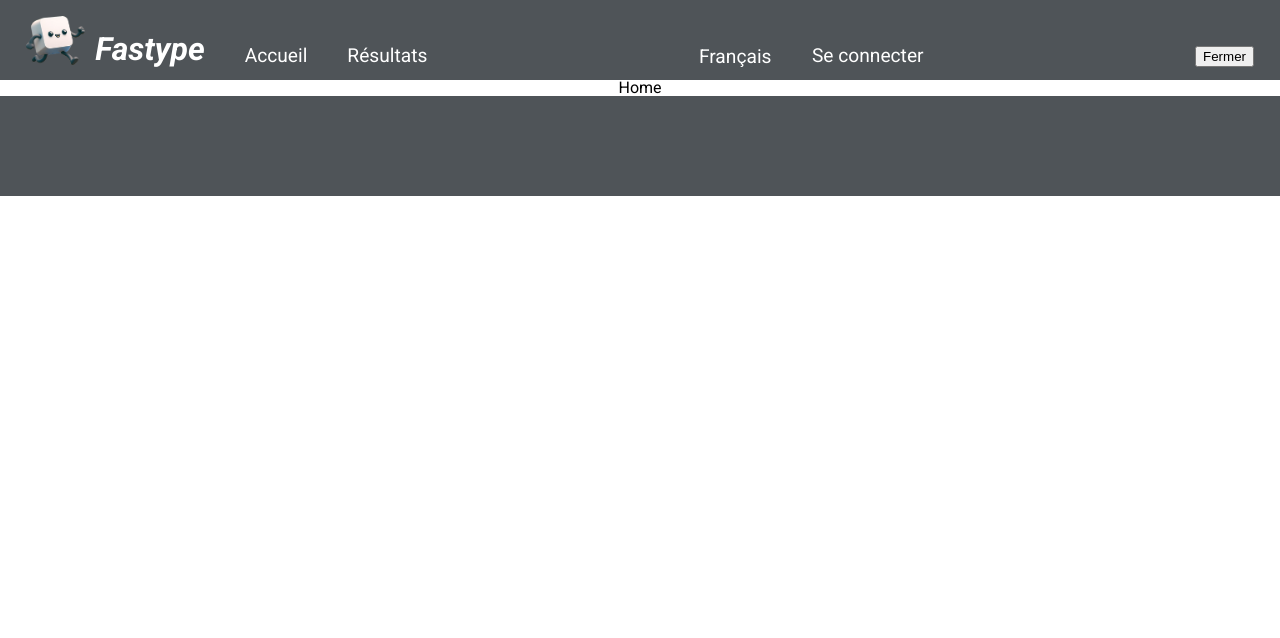
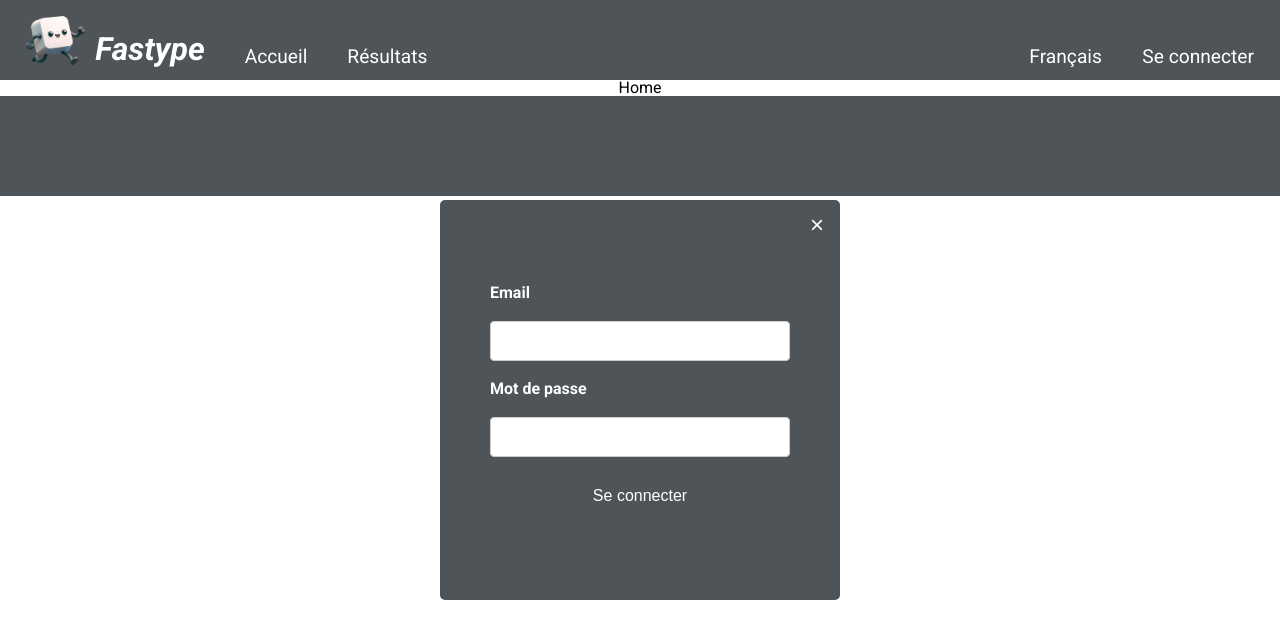
Before and after one commit to Incisif/fastype, a React (Vite) app in the folder fastype/: page / in a window 1280 px wide. Both pictures are taken after a click on the link "Se connecter". Shown: the top 638 px of the page. Built offline with nearby package versions, Linux system fonts and the light colour scheme.

Commit message:
-Global CSS variables created. -Redux store typed -Login thunk created using Firebase SDK. -Firebase configuration file created. -User slice created. -Login modal implemented. -Provider configured.

```diff
--- a/fastype/package.json
+++ b/fastype/package.json
@@ -11,8 +11,11 @@
   },
   "dependencies": {
     "@reduxjs/toolkit": "^1.9.7",
+    "@types/react-redux": "^7.1.27",
+    "firebase": "^10.5.0",
     "react": "^18.2.0",
     "react-dom": "^18.2.0",
+    "react-redux": "^8.1.3",
     "react-router-dom": "^6.16.0",
     "styled-components": "^6.0.8"
   },
--- a/fastype/src/App.tsx
+++ b/fastype/src/App.tsx
@@ -1,5 +1,12 @@
+import React, { useEffect } from 'react';
+import { initFirebase } from './firebaseConfig';  // Assurez-vous que le chemin est correct
 import Router from "./router";
+
 const App: React.FunctionComponent = () => {
+  useEffect(() => {
+    initFirebase();
+  }, []);
+
   return <Router />;
 };
 
--- a/fastype/src/components/LoginModal/index.tsx
+++ b/fastype/src/components/LoginModal/index.tsx
@@ -1,14 +1,112 @@
+import styled from "styled-components";
+import { useSelector, useDispatch } from "react-redux";
+import { loginUserThunk } from "../../features/user/userThunks.ts";
+import { RootState } from "../../store/store.ts";
+import { useState } from "react";
+import { AppDispatch } from '../../store/store'
+
 type LoginModalProps = {
   onClose: () => void;
 };
 
+const Content = styled.div`
+  display: flex;
+  flex-direction: column;
+  align-items: center;
+  justify-content: center;
+  position: absolute;
+  top: 50%;
+  left: 50%;
+  width: 400px;
+  height: 400px;
+  background-color: var(--primary-color);
+  transform: translate(-50%, -50%);
+  border-radius: 5px;
+`;
+
+const CloseButton = styled.button`
+  position: absolute;
+  top: 10px;
+  right: 10px;
+  background: none;
+  border: none;
+  font-size: 24px;
+  cursor: pointer;
+  color: var(--font-color);
+`;
+
+const ModalForm = styled.form`
+  display: flex;
+  flex-direction: column;
+  gap: 20px;
+  width: 100%;
+  max-width: 300px;
+
+  label {
+    font-size: 16px;
+    font-weight: bold;
+  }
+
+  input {
+    padding: 10px;
+    font-size: 16px;
+    border: 1px solid #ccc;
+    border-radius: 4px;
+  }
+
+  button {
+    padding: 10px;
+    font-size: 16px;
+    background-color: var(--accent-color);
+    color: white;
+    border: none;
+    border-radius: 4px;
+    cursor: pointer;
+  }
+`;
+
 const LoginModal: React.FC<LoginModalProps> = ({ onClose }) => {
 
+  const loginState = useSelector((state: RootState) => state.login);
+  const dispatch = useDispatch<AppDispatch>();
+  const [email, setEmail] = useState<string>("");
+  const [password, setPassword] = useState<string>("");
+
+  const handleSubmit = async (e: React.FormEvent) => {
+    e.preventDefault();
+    console.log("About to dispatch loginUserThunk");
+    const action = await dispatch(loginUserThunk({ email, password }));
+    console.log("Action:", action);
+    if (loginUserThunk.fulfilled.match(action)) {
+      setTimeout(() => {
+        onClose();
+      }, 2000);
+    }
+  };
   return (
-      <div>
-        {/* Votre contenu de modal ici */}
-        <button onClick={onClose}>Fermer</button>
-      </div>
+    <Content>
+      <CloseButton onClick={onClose}>&times;</CloseButton>
+      <ModalForm onSubmit={handleSubmit}>
+        <label htmlFor="email">Email</label>
+        <input
+          type="email"
+          name="email"
+          id="email"
+          value={email}
+          onChange={(e) => setEmail(e.target.value)}
+        />
+        <label htmlFor="password">Mot de passe</label>
+        <input
+          type="password"
+          name="password"
+          id="password"
+          value={password}
+          onChange={(e) => setPassword(e.target.value)}
+        />
+        <button type="submit">Se connecter</button>
+      </ModalForm>
+      {loginState.message && <div>{loginState.message}</div>}
+    </Content>
   );
 };
 
--- /dev/null
+++ b/fastype/src/features/user/userSlice.ts
@@ -0,0 +1,43 @@
+import { createSlice, PayloadAction } from "@reduxjs/toolkit";
+import { loginUserThunk } from "./userThunks";
+
+interface LoginState {
+  username: string;
+  isLoggedIn: boolean;
+  message: string | null;
+}
+
+const initialState: LoginState = {
+  username: "",
+  isLoggedIn: false,
+  message: null,
+};
+
+export const loginSlice = createSlice({
+  name: "login",
+  initialState,
+  reducers: {
+    login: (state, action: PayloadAction<string>) => {
+      state.username = action.payload;
+      state.isLoggedIn = true;
+    },
+    logout: (state) => {
+      state.username = "";
+      state.isLoggedIn = false;
+    },
+  },
+  extraReducers: (builder) => {
+    builder
+      .addCase(loginUserThunk.fulfilled, (state) => {
+        state.isLoggedIn = true;
+        state.message = "Connexion réussie !";
+      })
+      .addCase(loginUserThunk.rejected, (state, action) => {
+        state.isLoggedIn = false;
+        state.message = action.payload ?? "Échec de la connexion";
+      });
+  },
+});
+
+export const { login, logout } = loginSlice.actions;
+export default loginSlice.reducer;
--- /dev/null
+++ b/fastype/src/features/user/userThunks.ts
@@ -0,0 +1,33 @@
+import { createAsyncThunk } from '@reduxjs/toolkit';
+import firebase from 'firebase/compat/app';
+import 'firebase/compat/auth';
+
+
+export const loginUserThunk = createAsyncThunk(
+  'auth/login',
+  async (credentials: { email: string, password: string }, { rejectWithValue }) => {
+    console.log('loginUserThunk called');  // Log 1: Vérifier si le Thunk est appelé
+    console.log('Firebase apps:', firebase.apps);  // Log 2: Vérifier les applications Firebase initialisées
+
+    try {
+      console.log('About to call signInWithEmailAndPassword');  // Log 3: Avant d'appeler la méthode de connexion
+      const userCredential = await firebase.auth().signInWithEmailAndPassword(credentials.email, credentials.password);
+      console.log('signInWithEmailAndPassword called');  // Log 4: Après avoir appelé la méthode de connexion
+
+      const user = userCredential.user;
+      if (user) {
+        console.log('User found:', user);  // Log 5: Si un utilisateur est trouvé
+        return { uid: user.uid, email: user.email };
+      } else {
+        console.log('No user found');  // Log 6: Si aucun utilisateur n'est trouvé
+        return rejectWithValue('No user found');
+      }
+    } catch (error) {
+      console.log('Error caught:', error);  // Log 7: Si une erreur est attrapée
+      if (error instanceof Error) { // Notez le changement ici
+        return rejectWithValue(error.message);
+      }
+      return rejectWithValue('An unknown error occurred');
+    }
+  }
+);
--- /dev/null
+++ b/fastype/src/firebaseConfig.ts
@@ -0,0 +1,20 @@
+// Import the functions you need from the SDKs you need
+import firebase from 'firebase/compat/app';
+import 'firebase/compat/auth';
+
+const firebaseConfig = {
+    apiKey: "AIzaSyAm96pMPy072-a8dnwz0Bk8DHc1YMkspK4",
+    authDomain: "text-hub-api.firebaseapp.com",
+    projectId: "text-hub-api",
+    storageBucket: "text-hub-api.appspot.com",
+    messagingSenderId: "490168305709",
+    appId: "1:490168305709:web:abbbb5c2b6c58eb7b3d0a4",
+    measurementId: "G-4355T9EFZ2"
+};
+
+// Initialize Firebase
+export const initFirebase = () => {
+  if (!firebase.apps.length) {
+    firebase.initializeApp(firebaseConfig);
+  }
+};
--- a/fastype/src/main.tsx
+++ b/fastype/src/main.tsx
@@ -1,12 +1,16 @@
-import React from 'react'
-import ReactDOM from 'react-dom/client'
-import App from './App.tsx'
-import './styles/main.css'
-import './styles/reset.css'
 
+import React from "react";
+import ReactDOM from "react-dom/client";
+import { Provider } from "react-redux";
+import { store } from "./store/store.ts";
+import App from "./App";
+import "./styles/main.css";
+import "./styles/reset.css";
 
-ReactDOM.createRoot(document.getElementById('root')!).render(
+ReactDOM.createRoot(document.getElementById("root")!).render(
   <React.StrictMode>
-    <App />
-  </React.StrictMode>,
-)
+    <Provider store={store}>
+      <App />
+    </Provider>
+  </React.StrictMode>
+);
--- a/fastype/src/pages/About/index.tsx
+++ b/fastype/src/pages/About/index.tsx
@@ -1,5 +1,3 @@
-
-
 const About: React.FunctionComponent = () => {
   return <div>About//</div>;
 };
--- a/fastype/src/router/index.tsx
+++ b/fastype/src/router/index.tsx
@@ -3,6 +3,7 @@ import Home from "../pages/Home";
 import About from "../pages/About";
 import Header from "../components/Header";
 import Footer from "../components/Footer";
+
 
 const Router: React.FC = () => {
   return (
--- a/fastype/src/store/store.ts
+++ b/fastype/src/store/store.ts
@@ -1,9 +1,11 @@
 // Dans app/store.ts
 import { configureStore } from '@reduxjs/toolkit';
-import loginReducer from '../features/loginSlice';
+import loginReducer from '../features/user/userSlice';
 
 export const store = configureStore({
   reducer: {
     login: loginReducer,
   },
 });
+export type RootState = ReturnType<typeof store.getState>;
+export type AppDispatch = typeof store.dispatch;
--- a/fastype/src/styles/main.css
+++ b/fastype/src/styles/main.css
@@ -0,0 +1,5 @@
+:root {
+    --primary-color: #4f5458;
+    --font-color: #ffffff;
+    /* Ajoutez d'autres couleurs ici */
+  }
```
Also changed, not shown: fastype/src/features/loginSlice.ts (deleted, +0 -29 lines), 2 other files (tests, documents, lock files or other folders). Lines whose indentation alone changed are shown as unchanged.
